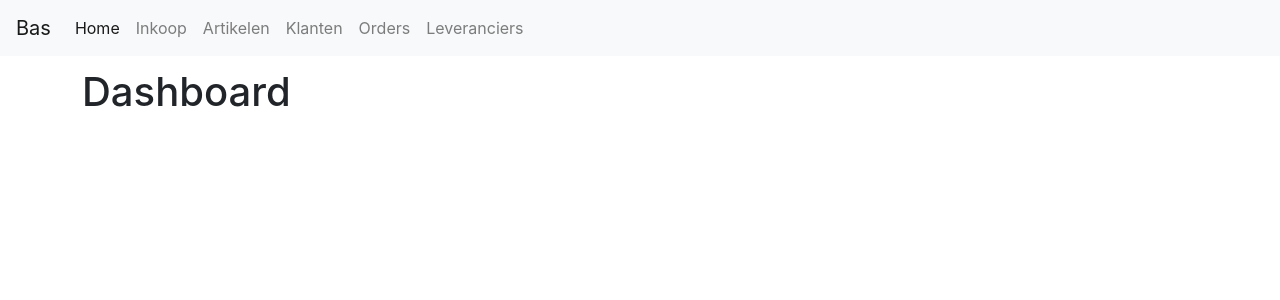
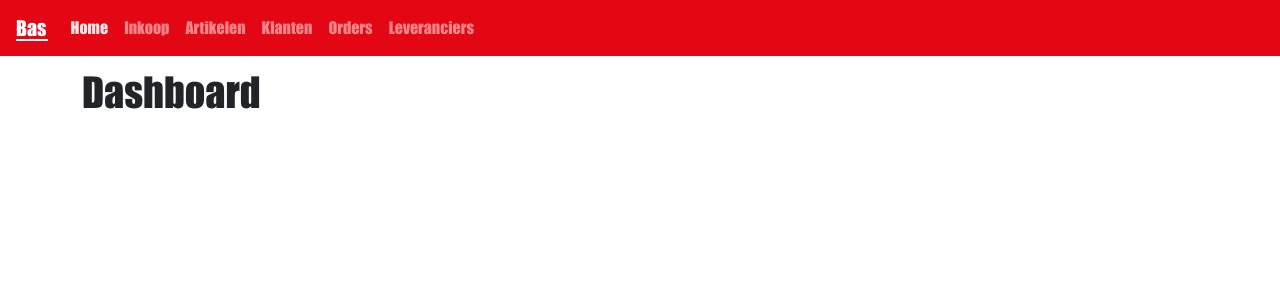
Before and after one commit to BruddaCode/bas-winkel, a PHP site: page / in a window 1280 px wide. Shown: the top 300 px of the page. Run offline with PHP 8.4, Linux system fonts and the light colour scheme; some libraries are stand-ins or nearby versions.

Commit message:
add bas theme

```diff
--- a/assets/css/style.css
+++ b/assets/css/style.css
@@ -1,4 +1,38 @@
+@font-face {
+	font-family: bas;
+	src: url(../font/Impact22.woff);
+}
+body{
+	font-family: bas;
+}
 
 .container {
 	padding: 12px;
 }
+
+.navbar {
+	background-color: #e30613 !important;
+}
+
+.navbar-nav .active>.nav-link{
+
+	color: rgba(255,255,255,.9) !important;
+}
+.navbar-nav .nav-link{
+
+	color: rgba(255,255,255,.5) !important;
+}
+.navbar-brand {
+	color: #fff !important;
+	font-weight: 400;
+    line-height: 1;
+}
+.navbar-brand::after{
+    background: #fff;
+    bottom: 15px;
+    content: "";
+    display: block;
+    height: 2px;
+    position: absolute;
+    width: 32px;
+}
```
